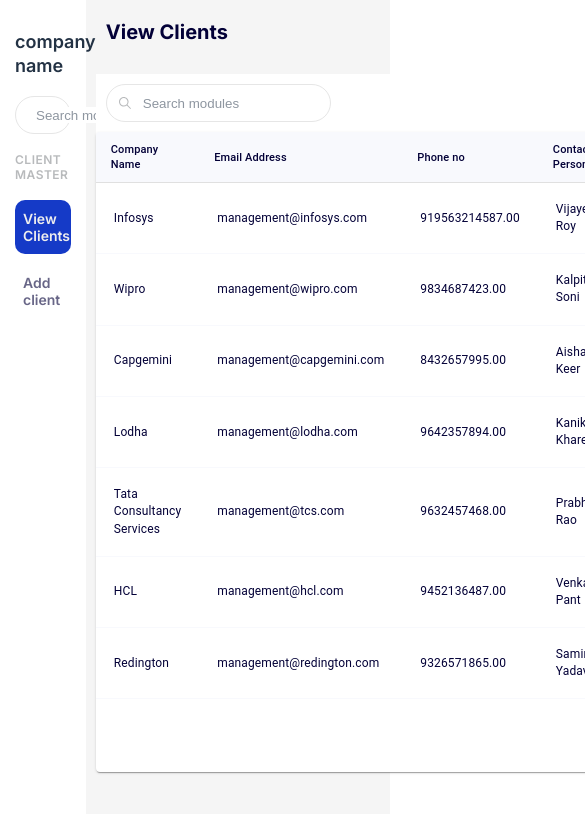
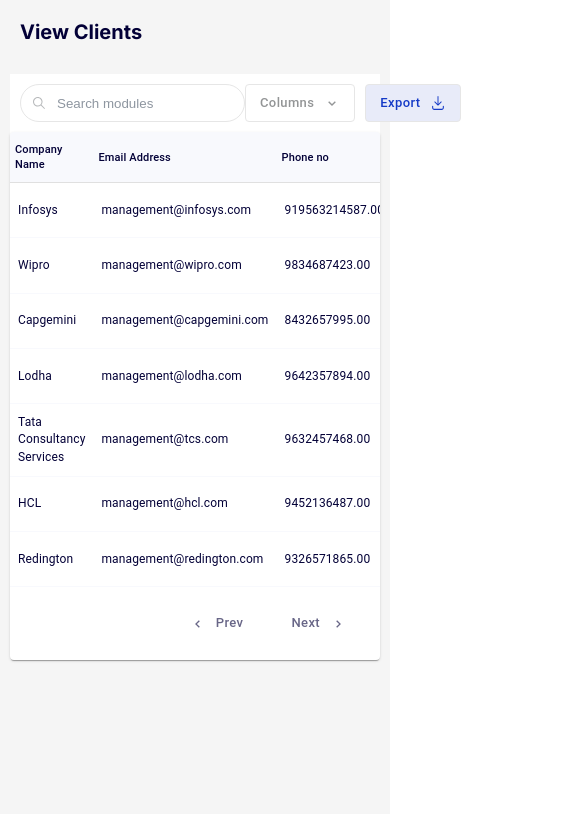
Before and after one commit to Bhavani-Bolloju/Client-master, a React (Vite) app: page /clientMaster/viewClients in a window 390 px wide. Shown: the top 814 px of the page, 585 px wide, since content can reach past the window. Built offline with nearby package versions, Linux system fonts and the light colour scheme.

Commit message:
made preview page responsive

```diff
--- a/src/components/login/Login.jsx
+++ b/src/components/login/Login.jsx
@@ -145,6 +145,13 @@
     font-size: 1.1rem;
     color: #686687;
 
+    @media screen and (max-width: 950px) {
+      width: 90%;
+    }
+    @media screen and (max-width: 650px) {
+      width: 60%;
+    }
+
     .form-container {
       align-self: end;
     }
--- a/src/components/login/Theme.jsx
+++ b/src/components/login/Theme.jsx
@@ -24,6 +24,9 @@
 const ThemeWrapper = styled.div`
   background-color: #1334b3;
   color: #fff;
+  @media screen and (max-width: 650px) {
+    display: none;
+  }
 
   .container {
     width: 60%;
@@ -33,6 +36,11 @@
     flex-direction: column;
     align-items: center;
     justify-content: center;
+
+    @media screen and (max-width: 750px) {
+      width: 80%;
+    }
+
     .theme-title {
       text-align: center;
     }
--- a/src/index.css
+++ b/src/index.css
@@ -12,12 +12,19 @@
   font-size: 1.6rem;
   font-family: "Inter", sans-serif;
 }
-/* background-color: #1334b3; */
+
+@media screen and (max-width: 950px) {
+  body {
+    font-size: 1.2rem;
+  }
+}
+
 .required::-webkit-input-placeholder {
   content: "*";
 }
 
 .section-add_client {
+  width: 100%;
   padding: 2rem;
   background-color: #fff;
   padding-bottom: 4rem;
--- a/src/pages/ClientMaster.jsx
+++ b/src/pages/ClientMaster.jsx
@@ -38,14 +38,16 @@
 }
 
 const Main = styled.main`
-  display: grid;
   height: 108rem;
-  background-color: #f5f5f5;
-  grid-auto-flow: column;
-  grid-template-columns: 22% 1fr;
+  display: flex;
 
   nav {
     background-color: #ffffff;
+    min-width: 25%;
+  }
+  .main-section {
+    width: 100%;
+    background-color: #f5f5f5;
   }
 `;
 
@@ -55,6 +57,9 @@
     flex-direction: column;
     gap: 1.8rem;
     padding: 1.5rem;
+    @media screen and (max-width: 950px) {
+      display: none;
+    }
   }
 
   h3 {
--- a/src/pages/PreviewPage.jsx
+++ b/src/pages/PreviewPage.jsx
@@ -15,8 +15,16 @@
 const PreviewWrapper = styled.div`
   display: grid;
   grid-auto-flow: column;
+  height: 100vh;
+  width: 100%;
   grid-template-columns: 40% 60%;
-  height: 100vh;
+
+  @media screen and (max-width: 750px) {
+    grid-template-columns: 45% 55%;
+  }
+  @media screen and (max-width: 650px) {
+    grid-template-columns: 100%;
+  }
 `;
 
 export default PreviewPage;
--- a/src/pages/ViewClients.jsx
+++ b/src/pages/ViewClients.jsx
@@ -40,6 +40,9 @@
           font-size: 1.2rem;
           border-bottom: 1px solid #f8f9fd;
           padding: 1.8rem;
+          @media screen and (max-width: 1025px) {
+            padding: 1rem 0.8rem;
+          }
         }
 
         thead {
@@ -50,6 +53,10 @@
             color: #030037;
             background-color: #f8f9fd;
             padding: 1rem 1.5rem;
+
+            @media screen and (max-width: 1025px) {
+              padding: 1rem 0.5rem;
+            }
           }
         }
       }
```
